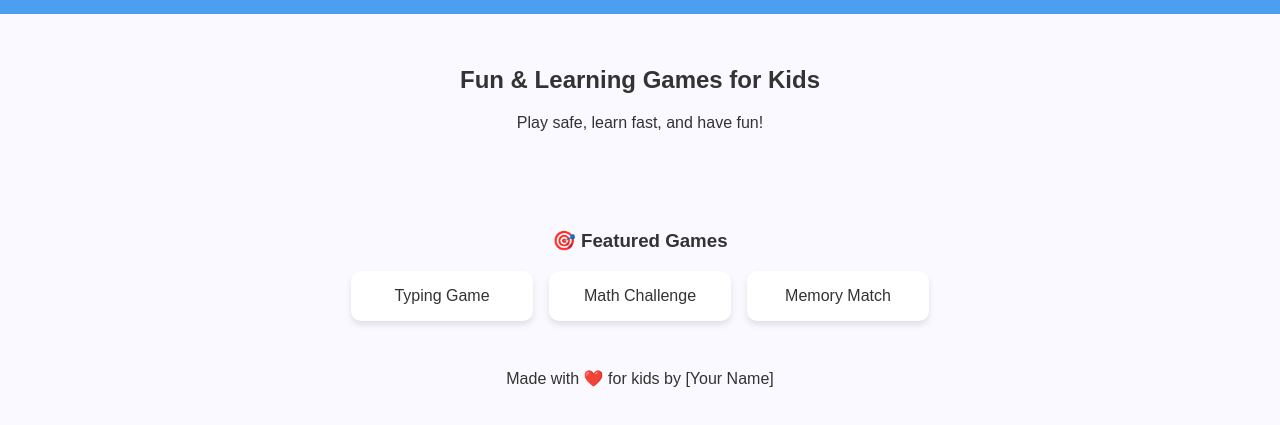
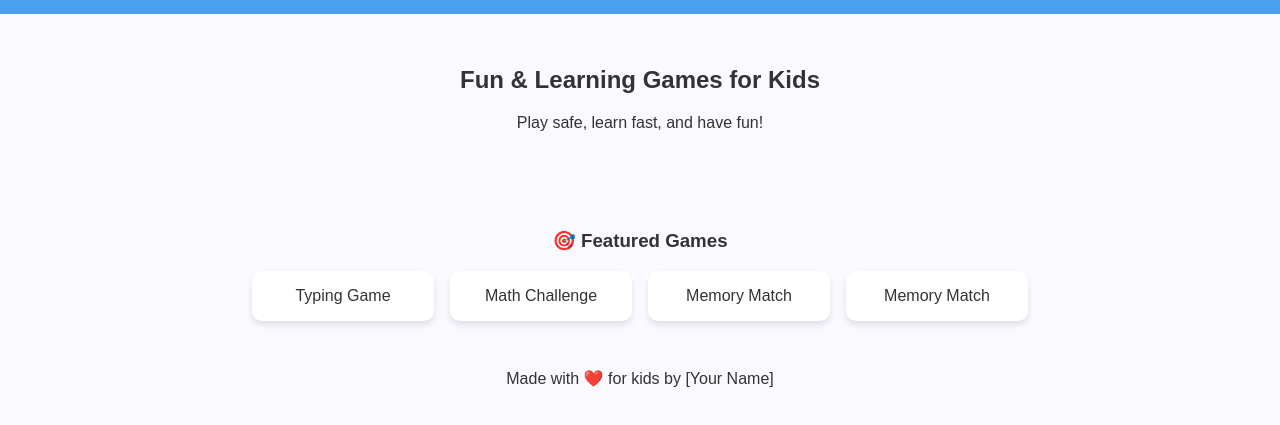
Before and after one commit to Meali76/kid-game-portal, a plain HTML site: page index.html in a window 1280 px wide. Shown: the part 117-542 px from the top of the page. Drawn offline with Linux system fonts and the light colour scheme.

Commit message:
Update index.html

```diff
--- a/index.html
+++ b/index.html
@@ -27,6 +27,7 @@
       <a href="games/typing-game.html" class="game-card">Typing Game</a>
       <a href="games/math-game.html" class="game-card">Math Challenge</a>
       <a href="games/memory-game.html" class="game-card">Memory Match</a>
+      <a href="games/monster-munch.html" class="game-card">Memory Match</a>
     </div>
   </section>
 
```
